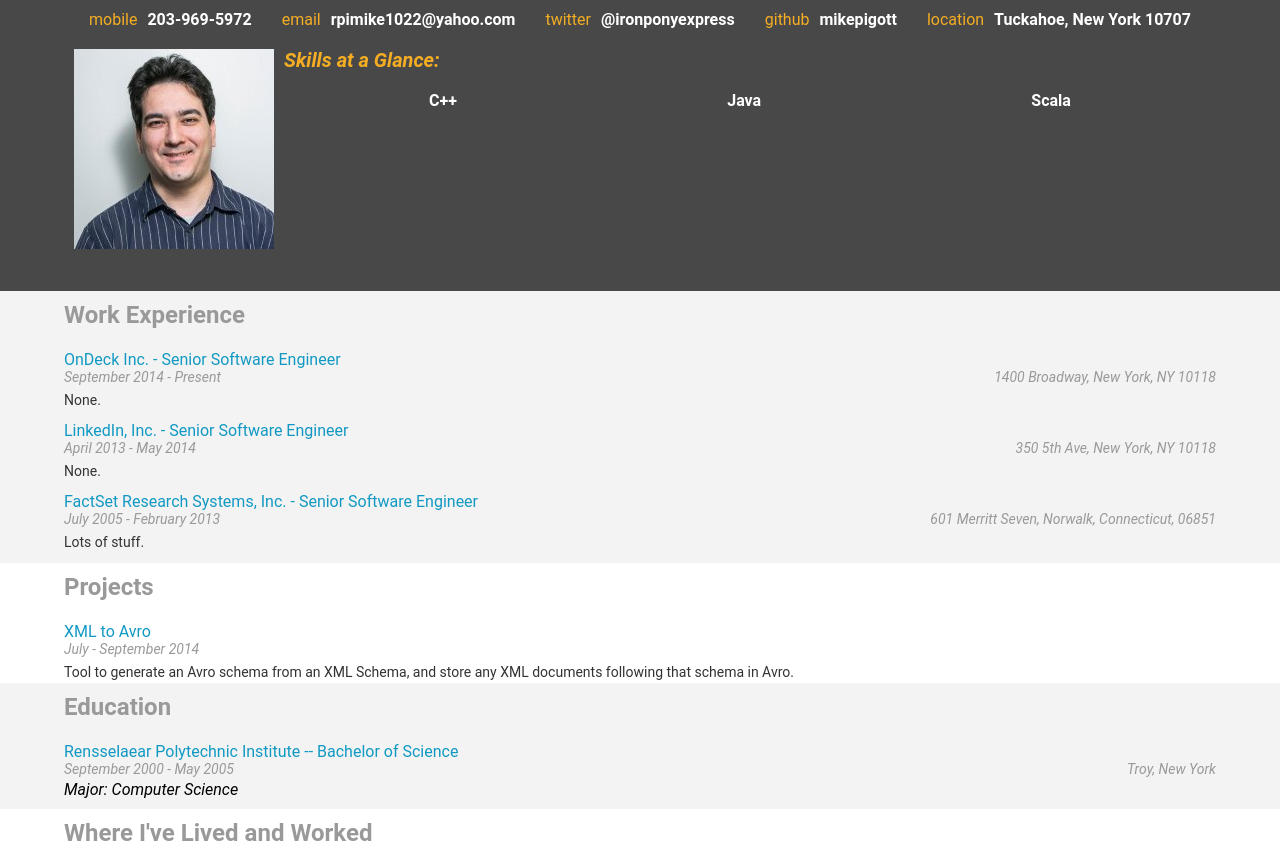
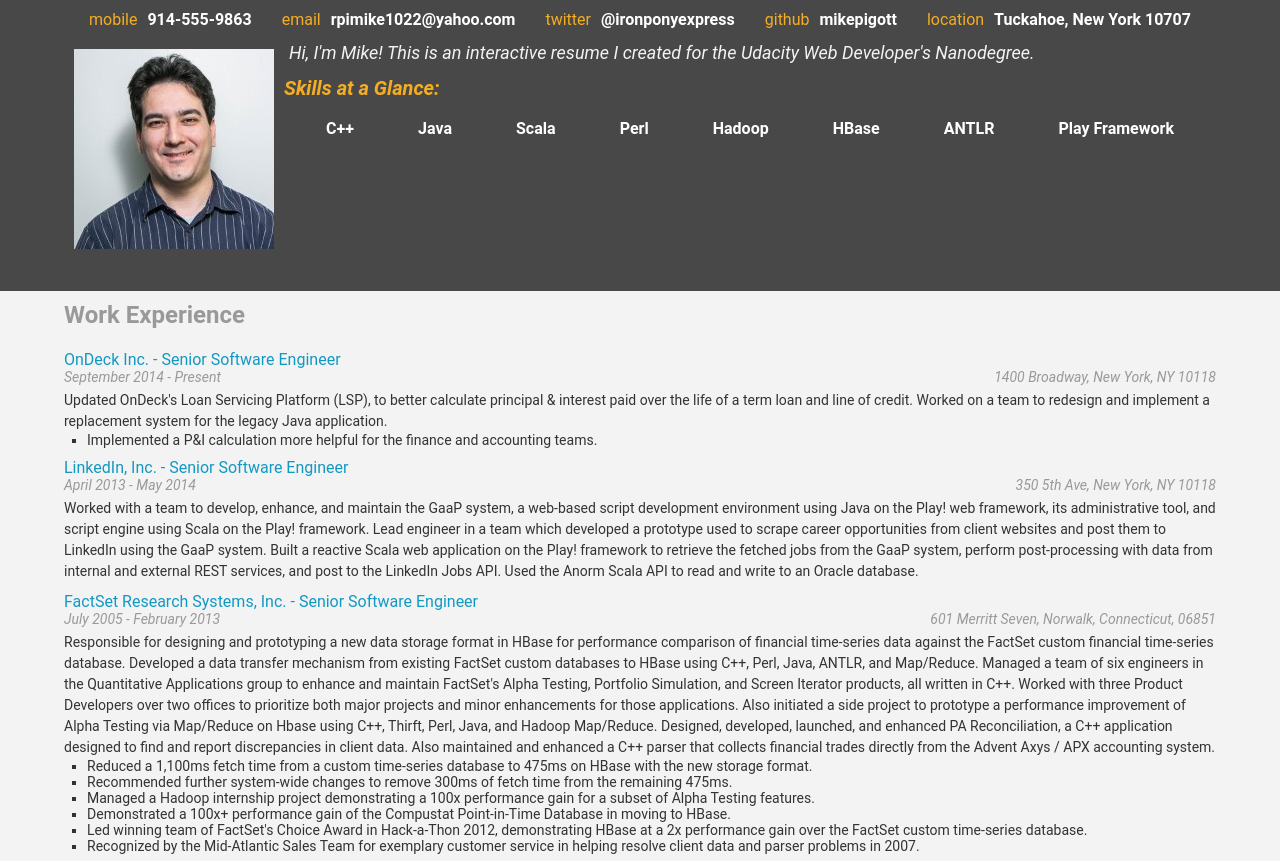
Before and after one commit to mikepigott/udacity-webdev-p2, a plain HTML site: page index.html in a window 1280 px wide. Shown: the part 82-943 px from the top of the page. Drawn offline with Linux system fonts and the light colour scheme; some packages are replaced by stand-ins of ours; grey boxes are pictures that could not be loaded.

Commit message:
Completing the project.

```diff
--- a/css/style.css
+++ b/css/style.css
@@ -139,6 +139,13 @@ ul {
   list-style-type: none;
 }
 
+ul.accomplishments {
+  list-style-type: square;
+  padding-left: 2%;
+  color: #333333;
+  font-size: 14px;
+}
+
 .biopic {
   float: left;
   padding: 10px;
--- a/js/helper.js
+++ b/js/helper.js
@@ -35,6 +35,9 @@ var HTMLworkTitle = ' - %data%</a>';
 var HTMLworkDates = '<div class="date-text">%data%</div>';
 var HTMLworkLocation = '<div class="location-text">%data%</div>';
 var HTMLworkDescription = '<p><br>%data%</p>';
+
+var HTMLworkAccomplishmentsStart = '<ul class="accomplishments"></ul>';
+var HTMLworkAccomplishmentsEntry = '<li>%data%</li>';
 
 var HTMLprojectStart = '<div class="project-entry"></div>';
 var HTMLprojectTitle = '<a href="#">%data%</a>';
--- a/js/resumeBuilder.js
+++ b/js/resumeBuilder.js
@@ -1,44 +1,47 @@
+var dataTmpl = '%data%';
+
 var bio = {
   "name": "Michael Pigott",
   "role": "Senior Software Engineer",
   "contacts": {
-    "mobile": "203-969-5972",
+    "mobile": "914-555-9863",
     "email":  "rpimike1022@yahoo.com",
     "github": "mikepigott",
     "twitter": "@ironponyexpress",
     "location": "Tuckahoe, New York 10707"
   },
-  "welcomeMessage": "Hi, I'm Mike!",
+  "welcomeMessage": "Hi, I'm Mike! This is an interactive resume I created for the Udacity Web Developer's Nanodegree.",
   "skills": [
-    "C++", "Java", "Scala"
+    "C++", "Java", "Scala", "Perl", "Hadoop", "HBase", "ANTLR", "Play Framework"
   ],
   "bioPic": "images/profile.jpg"
 }
 
 bio.display = function() {
-    $("#header").prepend(HTMLheaderRole.replace('%data%', bio.role));
-    $("#header").prepend(HTMLheaderName.replace('%data%', bio.name));
+    $("#header").prepend(HTMLheaderRole.replace(dataTmpl, bio.role));
+    $("#header").prepend(HTMLheaderName.replace(dataTmpl, bio.name));
 
-    $("#topContacts").append(HTMLmobile.replace('%data%', bio.contacts.mobile));
-    $("#topContacts").append(HTMLemail.replace('%data%', bio.contacts.email));
-    $("#topContacts").append(HTMLtwitter.replace('%data%', bio.contacts.twitter));
-    $("#topContacts").append(HTMLgithub.replace('%data%', bio.contacts.github));
-    $("#topContacts").append(HTMLlocation.replace('%data%', bio.contacts.location));
+    $("#topContacts").append(HTMLmobile.replace(dataTmpl, bio.contacts.mobile));
+    $("#topContacts").append(HTMLemail.replace(dataTmpl, bio.contacts.email));
+    $("#topContacts").append(HTMLtwitter.replace(dataTmpl, bio.contacts.twitter));
+    $("#topContacts").append(HTMLgithub.replace(dataTmpl, bio.contacts.github));
+    $("#topContacts").append(HTMLlocation.replace(dataTmpl, bio.contacts.location));
 
-    $("#header").append(HTMLbioPic.replace('%data%', bio.bioPic));
+    $("#header").append(HTMLwelcomeMsg.replace(dataTmpl, bio.welcomeMessage));
+    $("#header").append(HTMLbioPic.replace(dataTmpl, bio.bioPic));
 
     if (bio.skills && bio.skills.length > 0) {
 	$("#header").append(HTMLskillsStart);
 	for (skill in bio.skills) {
-	    $("#skills").append(HTMLskills.replace('%data%', bio.skills[skill]));
+	    $("#skills").append(HTMLskills.replace(dataTmpl, bio.skills[skill]));
 	}
     }
 
-    $("#footerContacts").append(HTMLmobile.replace('%data%', bio.contacts.mobile));
-    $("#footerContacts").append(HTMLemail.replace('%data%', bio.contacts.email));
-    $("#footerContacts").append(HTMLtwitter.replace('%data%', bio.contacts.twitter));
-    $("#footerContacts").append(HTMLgithub.replace('%data%', bio.contacts.github));
-    $("#footerContacts").append(HTMLlocation.replace('%data%', bio.contacts.location));
+    $("#footerContacts").append(HTMLmobile.replace(dataTmpl, bio.contacts.mobile));
+    $("#footerContacts").append(HTMLemail.replace(dataTmpl, bio.contacts.email));
+    $("#footerContacts").append(HTMLtwitter.replace(dataTmpl, bio.contacts.twitter));
+    $("#footerContacts").append(HTMLgithub.replace(dataTmpl, bio.contacts.github));
+    $("#footerContacts").append(HTMLlocation.replace(dataTmpl, bio.contacts.location));
 }
 
 var education = {
@@ -68,13 +71,13 @@ education.display = function() {
 	    $("#education").append(HTMLschoolStart);
 
 	    var formattedName =
-		HTMLschoolName.replace('%data%', education.schools[school].name)
-	          + HTMLschoolDegree.replace('%data%', education.schools[school].degree);
+		HTMLschoolName.replace(dataTmpl, education.schools[school].name)
+	          + HTMLschoolDegree.replace(dataTmpl, education.schools[school].degree);
 
 	    $(".education-entry:last").append(formattedName);
-	    $(".education-entry:last").append(HTMLschoolDates.replace('%data%', education.schools[school].dates));
-	    $(".education-entry:last").append(HTMLschoolLocation.replace('%data%', education.schools[school].location));
-	    $(".education-entry:last").append(HTMLschoolMajor.replace('%data%', education.schools[school].major));
+	    $(".education-entry:last").append(HTMLschoolDates.replace(dataTmpl, education.schools[school].dates));
+	    $(".education-entry:last").append(HTMLschoolLocation.replace(dataTmpl, education.schools[school].location));
+	    $(".education-entry:last").append(HTMLschoolMajor.replace(dataTmpl, education.schools[school].major));
 	}
     }
 }
@@ -85,22 +88,33 @@ var work = {
       "employer": "OnDeck Inc.",
       "title": "Senior Software Engineer",
       "dates": "September 2014 - Present",
-      "description": "None.",
+      "description": "Updated OnDeck's Loan Servicing Platform (LSP), to better calculate principal & interest paid over the life of a term loan and line of credit.  Worked on a team to redesign and implement a replacement system for the legacy Java application.",
+      "accomplishments": [
+        "Implemented a P&I calculation more helpful for the finance and accounting teams."
+      ],
       "location": "1400 Broadway, New York, NY 10118"
     },
     {
       "employer": "LinkedIn, Inc.",
       "title": "Senior Software Engineer",
       "dates": "April 2013 - May 2014",
-      "description": "None.",
+      "description": "Worked with a team to develop, enhance, and maintain the GaaP system, a web-based script development environment using Java on the Play! web framework, its administrative tool, and script engine using Scala on the Play! framework. Lead engineer in a team which developed a prototype used to scrape career opportunities from client websites and post them to LinkedIn using the GaaP system. Built a reactive Scala web application on the Play! framework to retrieve the fetched jobs from the GaaP system, perform post-processing with data from internal and external REST services, and post to the LinkedIn Jobs API. Used the Anorm Scala API to read and write to an Oracle database.",
       "location": "350 5th Ave, New York, NY 10118"
     },
     {
        "employer": "FactSet Research Systems, Inc.",
        "title": "Senior Software Engineer",
        "dates": "July 2005 - February 2013",
-       "description": "Lots of stuff.",
-       "location": "601 Merritt Seven, Norwalk, Connecticut, 06851"
+       "description": "Responsible for designing and prototyping a new data storage format in HBase for performance comparison of financial time-series data against the FactSet custom financial time-series database. Developed a data transfer mechanism from existing FactSet custom databases to HBase using C++, Perl, Java, ANTLR, and Map/Reduce.  Managed a team of six engineers in the Quantitative Applications group to enhance and maintain FactSet's Alpha Testing, Portfolio Simulation, and Screen Iterator products, all written in C++. Worked with three Product Developers over two offices to prioritize both major projects and minor enhancements for those applications. Also initiated a side project to prototype a performance improvement of Alpha Testing via Map/Reduce on Hbase using C++, Thirft, Perl, Java, and Hadoop Map/Reduce.  Designed, developed, launched, and enhanced PA Reconciliation, a C++ application designed to find and report discrepancies in client data. Also maintained and enhanced a C++ parser that collects financial trades directly from the Advent Axys / APX accounting system.",
+       "location": "601 Merritt Seven, Norwalk, Connecticut, 06851",
+      "accomplishments": [
+        "Reduced a 1,100ms fetch time from a custom time-series database to 475ms on HBase with the new storage format.",
+	"Recommended further system-wide changes to remove 300ms of fetch time from the remaining 475ms.",
+        "Managed a Hadoop internship project demonstrating a 100x performance gain for a subset of Alpha Testing features.",
+	"Demonstrated a 100x+ performance gain of the Compustat Point-in-Time Database in moving to HBase.",
+	"Led winning team of FactSet's Choice Award in Hack-a-Thon 2012, demonstrating HBase at a 2x performance gain over the FactSet custom time-series database.",
+	"Recognized by the Mid-Atlantic Sales Team for exemplary customer service in helping resolve client data and parser problems in 2007."
+      ]
     }
   ]
 }
@@ -111,13 +125,19 @@ work.display = function displayWork() {
 	$("#workExperience").append(HTMLworkStart);
 
 	var formattedName =
-	    HTMLworkEmployer.replace('%data%', work.jobs[job].employer)
-	    + HTMLworkTitle.replace('%data%', work.jobs[job].title);
+	    HTMLworkEmployer.replace(dataTmpl, work.jobs[job].employer)
+	    + HTMLworkTitle.replace(dataTmpl, work.jobs[job].title);
 
 	$(".work-entry:last").append(formattedName);
-	$(".work-entry:last").append(HTMLworkDates.replace('%data%', work.jobs[job].dates));
-	$(".work-entry:last").append(HTMLworkLocation.replace('%data%', work.jobs[job].location));
-	$(".work-entry:last").append(HTMLworkDescription.replace('%data%', work.jobs[job].description));
+	$(".work-entry:last").append(HTMLworkDates.replace(dataTmpl, work.jobs[job].dates));
+	$(".work-entry:last").append(HTMLworkLocation.replace(dataTmpl, work.jobs[job].location));
+	$(".work-entry:last").append(HTMLworkDescription.replace(dataTmpl, work.jobs[job].description));
+	if (work.jobs[job].accomplishments && work.jobs[job].accomplishments.length > 0) {
+	    $(".work-entry:last").append(HTMLworkAccomplishmentsStart);
+	    for (accomplishment in work.jobs[job].accomplishments) {
+		$(".accomplishments:last").append(HTMLworkAccomplishmentsEntry.replace(dataTmpl, work.jobs[job].accomplishments[accomplishment]));
+	    }
+	}
     }
   }
 }
@@ -128,6 +148,11 @@ var projects = {
         "title": "XML to Avro",
         "dates": "July - September 2014",
         "description": "Tool to generate an Avro schema from an XML Schema, and store any XML documents following that schema in Avro."
+      },
+      {
+	"title": "Virtual Reality eCommerce",
+	"dates": "January - May 2005",
+	"description": "Designed and developed the server side of a prototype QuickTime VR three-dimensional interface to an online store. Researched different virtual reality environments and settled on QuickTime VR. Coded a web services client for the Amazon Web Services service on the server in Java / JSP."
       }
   ]
 }
@@ -137,11 +162,11 @@ projects.display = function() {
   if (projects.projects && projects.projects.length > 0) {
     for (project in projects.projects) {
 	$("#projects").append(HTMLprojectStart);
-	$(".project-entry:last").append(HTMLprojectTitle.replace('%data%', projects.projects[project].title));
-	$(".project-entry:last").append(HTMLprojectDates.replace('%data%', projects.projects[project].dates));
-	$(".project-entry:last").append(HTMLprojectDescription.replace('%data%', projects.projects[project].description));
+	$(".project-entry:last").append(HTMLprojectTitle.replace(dataTmpl, projects.projects[project].title));
+	$(".project-entry:last").append(HTMLprojectDates.replace(dataTmpl, projects.projects[project].dates));
+	$(".project-entry:last").append(HTMLprojectDescription.replace(dataTmpl, projects.projects[project].description));
 	if (projects.projects[project].image) {
-	    $(".project-entry:last").append(HTMLprojectImage.replace('%data%', projects.projects[project].image));
+	    $(".project-entry:last").append(HTMLprojectImage.replace(dataTmpl, projects.projects[project].image));
 	}
     }
   }
```
